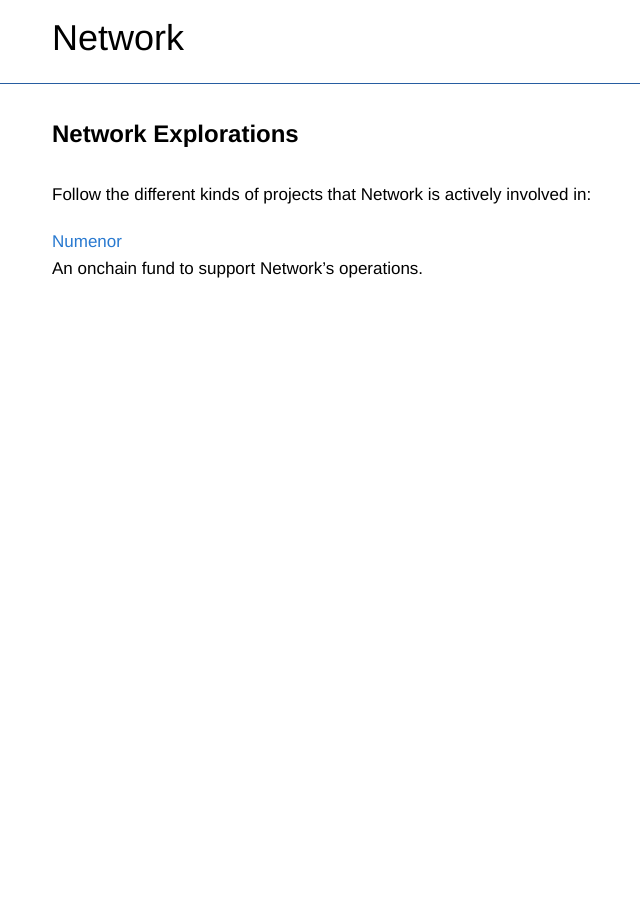
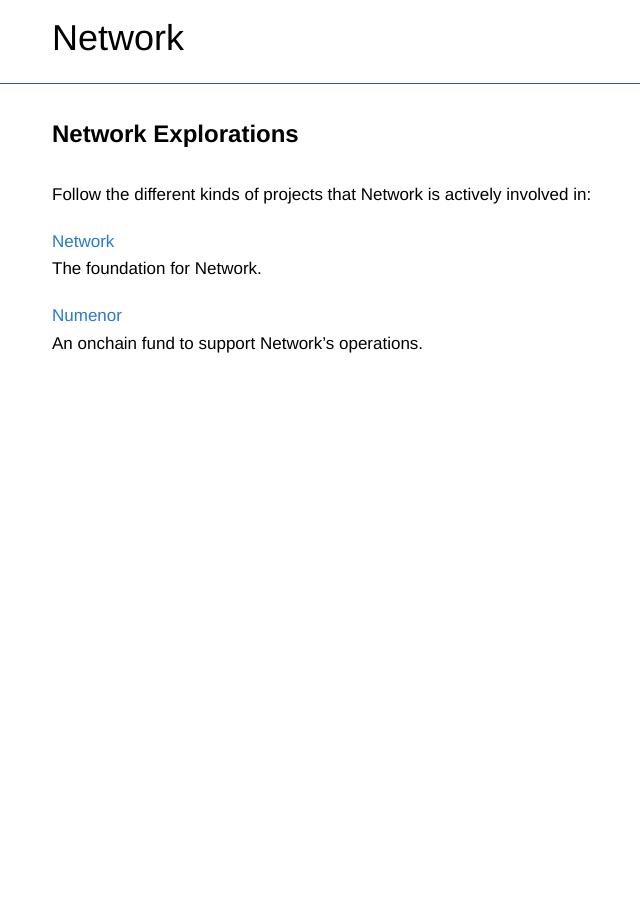
Before and after one commit to networkf/network.github.io, a Jekyll site: the page built from explorations.md, in a window 1280 px wide. Shown: the whole page, without its empty margins (223-863 px from the left). Built offline with Jekyll 4.4.1, drawn with Linux system fonts in a browser that asks for light colours; some web fonts are replaced; our own code applies the rules of GitHub Pages for plain Markdown files; the repository's description, which GitHub fills in, is left out.

Commit message:
Update explorations.md

```diff
--- a/explorations.md
+++ b/explorations.md
@@ -10,6 +10,11 @@ layout: default
 <br>
 Follow the different kinds of projects that Network is actively involved in:
 
+[Network](https://network.foundation)
+<br>
+The foundation for Network.
+<br>
+
 [Numenor](https://numenor.li)
 <br>
 An onchain fund to support Network's operations.
```
